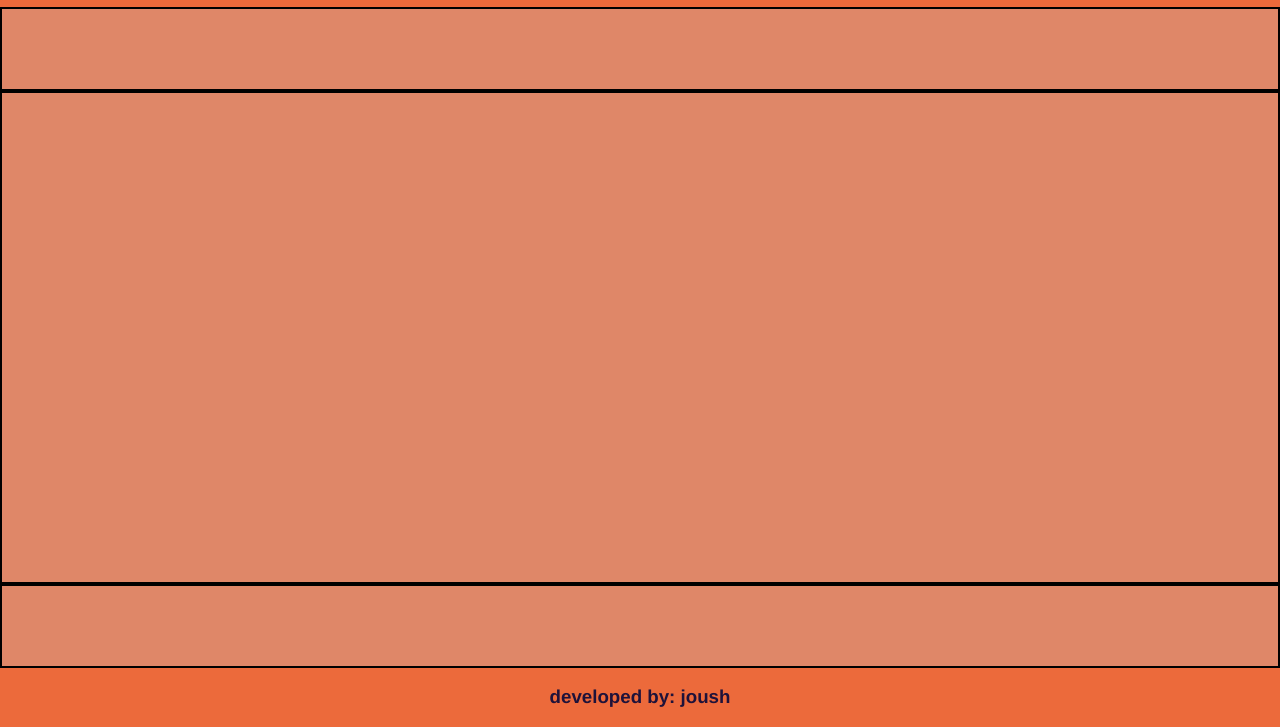
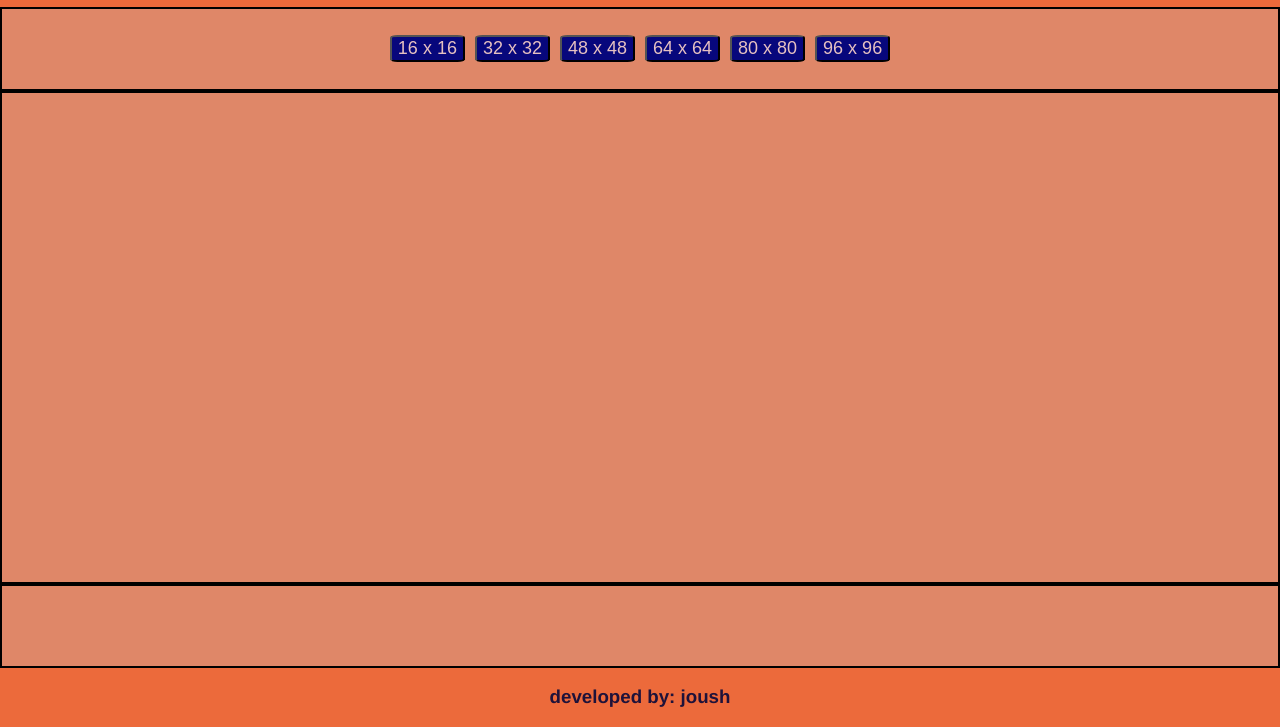
Before and after one commit to D4-CTM/etch-a-sketch, a plain HTML site: page index.html in a window 1280 px wide. Shown: the part 73-800 px from the top of the page. Drawn offline with Linux system fonts and the light colour scheme.

Commit message:
size definer done

```diff
--- a/index.html
+++ b/index.html
@@ -14,8 +14,7 @@
         <div id="dimensions">
 
         </div>
-        <div id="sketch">
-
+        <div id="etch-a-sketch">
         </div>
         <div id = "colors"></div>
     </main>
--- a/scipt.js
+++ b/scipt.js
@@ -1,7 +1,35 @@
-const PIXEL_HEIGHT = 15;
-const PIXEL_WIDTH = 15;
-let sketchMatrix = [[]];
+const PIXEL_HEIGHT = "10px";
+const PIXEL_WIDTH = "10px";
 
-function setDimensions(width, height) {
-    if (width < 0 && height < 0) return ;
+const dimensionsDiv = document.querySelector("#dimensions");
+let sketchMatrix = [];
+
+//We create the buttons to set the size of the sketch-box
+function setSizeButtons(dimensions) {
+    if (dimensions > 100) return ;
+
+    const button = document.createElement("button");
+    button.textContent = `${dimensions} x ${dimensions}`;
+    button.addEventListener("click", () => {
+        setDimension(dimensions);
+    });
+
+    dimensionsDiv.appendChild(button);
+    setSizeButtons(dimensions + 16);
 }
+setSizeButtons(16);
+
+//setter for the sketches dimension
+function setDimension(dimensions) {
+    sketchMatrix = [];
+    for (row = 0; row < dimensions; row++) {
+        sketchMatrix[row] = [];
+        for (col = 0; col < dimensions; col++) {
+            sketchMatrix[row][col] = document.createElement("div");
+
+
+        }
+
+    }
+}
+setDimension(16);
--- a/style.css
+++ b/style.css
@@ -18,7 +18,6 @@ footer {
 main {
     display: flex;
     flex-direction: column;
-
     flex: 1 0 auto;
 }
 
@@ -28,12 +27,23 @@ main div {
 
 #dimensions,
 #colors {
-    flex-direction: column;
+    justify-content: center;
+    align-items: center;
+    flex-wrap: wrap;
+    flex: 0 0 auto;
     display: flex;
     height: 10vh;
-    flex: 0 0 auto;
+    gap: 10px;
 }
 
-#sketch {
+#dimensions button {
+    background-color: rgb(7, 7, 124);
+    color: rgb(230, 193, 193);
+    height: min-content;
+    border-radius: 10%;
+    font-size: 18px;
+}
+
+#etch-a-sketch {
     flex: auto;
 }
```
